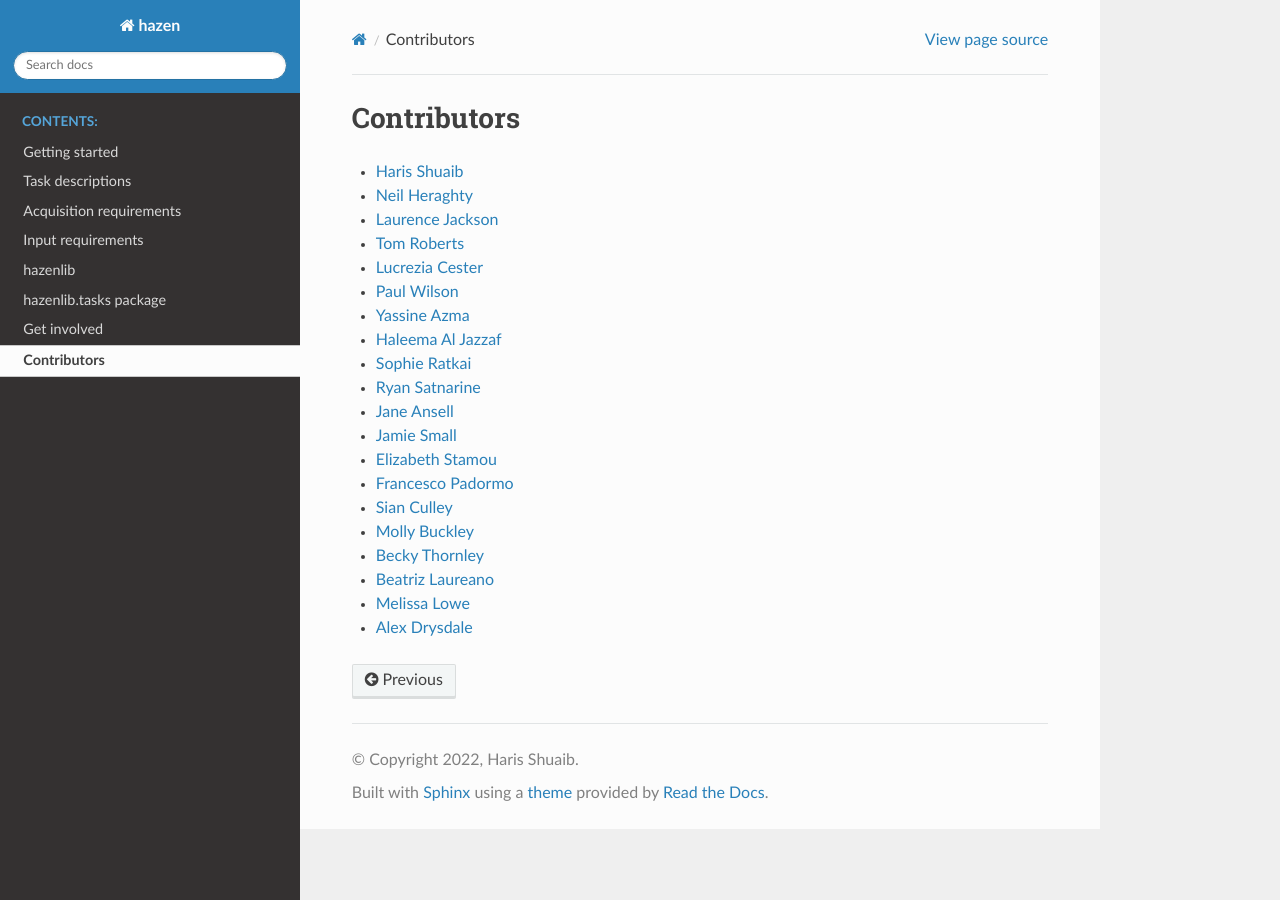
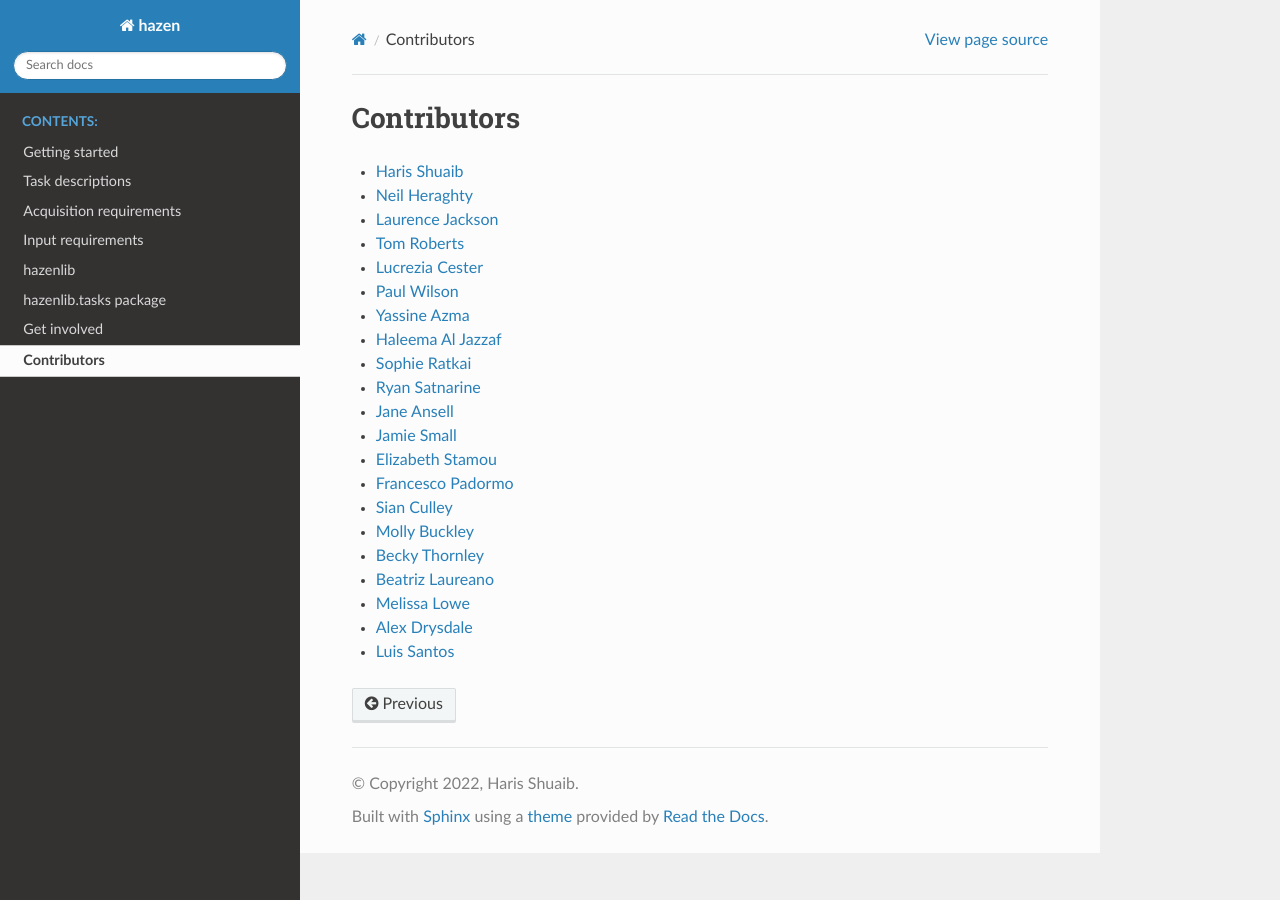
Before and after one commit to GSTT-CSC/hazen, a Sphinx documentation site: the page built from docs/source/contributors.rst, in a window 1280 px wide. Built offline with Sphinx 7.4.7 and the Read the Docs theme 3.1.0, drawn with Linux system fonts in a browser that asks for light colours.

Commit message:
Add Luis Santos to contributors list

```diff
--- a/docs/source/contributors.rst
+++ b/docs/source/contributors.rst
@@ -21,3 +21,4 @@ Contributors
 * `Beatriz Laureano <https://github.com/Biaaaaaa12>`_
 * `Melissa Lowe <https://github.com/melissalowe98>`_
 * `Alex Drysdale <https://github.com/abdrysdale>`_
+* `Luis Santos <https://github.com/luissantosHCIT>`_
```
